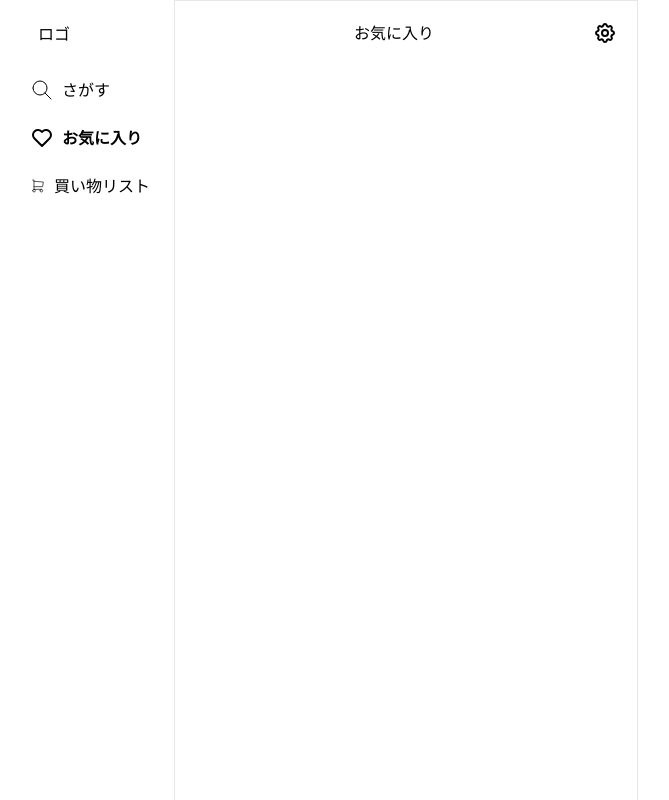
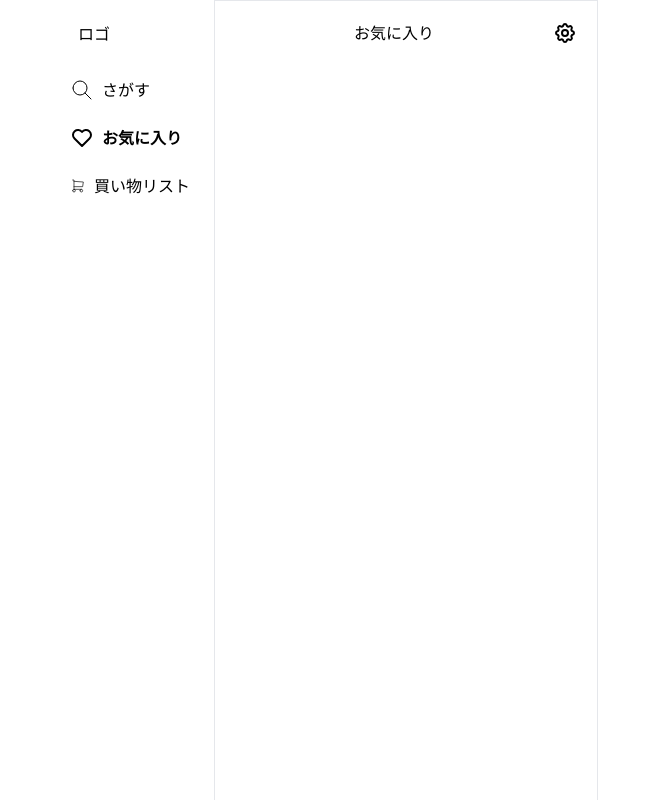
Before and after one commit to qin-team-recipe/14-frontend, a Next.js app: page /favorite in a window 1280 px wide. Shown: the top 800 px of the page, without its empty margins (312-981 px from the left). Built offline with nearby package versions, Linux system fonts and the light colour scheme.

Commit message:
🔥 extendを削除し、適用していたところを調整しました

```diff
--- a/src/app/(top)/layout.jsx
+++ b/src/app/(top)/layout.jsx
@@ -10,9 +10,7 @@ export default function Layout({ children }) {
         </div>
         {/* スクロール確認用のh-[1000px] */}
 
-        <main className="h-[1000px]  w-full sm:w-116 sm:border sm:p-0">
-          {children}
-        </main>
+        <main className="h-[1000px] w-full sm:w-96 sm:border sm:p-0">{children}</main>
       </div>
     </div>
   );
--- a/src/app/(top)/page.jsx
+++ b/src/app/(top)/page.jsx
@@ -1,11 +1,8 @@
 export default function Home() {
   return (
     //レスポンシブでpだとinputがずれるためmxに変えています
-    <div className="p-4 sm:p-0">
-      <input
-        className="w-full rounded-lg bg-gray-100 sm:mx-4 sm:mt-4 sm:w-108"
-        type="text"
-      />
+    <div className="p-4 sm:mx-4 sm:mt-4 sm:p-0 ">
+      <input className="w-full rounded-lg bg-gray-100" type="text" />
     </div>
   );
 }
--- a/tailwind.config.js
+++ b/tailwind.config.js
@@ -2,20 +2,7 @@
 module.exports = {
   content: ["./src/**/*.{js,ts,jsx,tsx,mdx}"],
   theme: {
-    extend: {
-      width: {
-        // 400px
-        100: "25rem",
-        // 416px
-        104: "26rem",
-        // 432px
-        108: "27rem",
-        // 448px
-        112: "28rem",
-        // 464px
-        116: "29rem",
-      },
-    },
+    extend: {},
   },
   plugins: [],
 };
```
